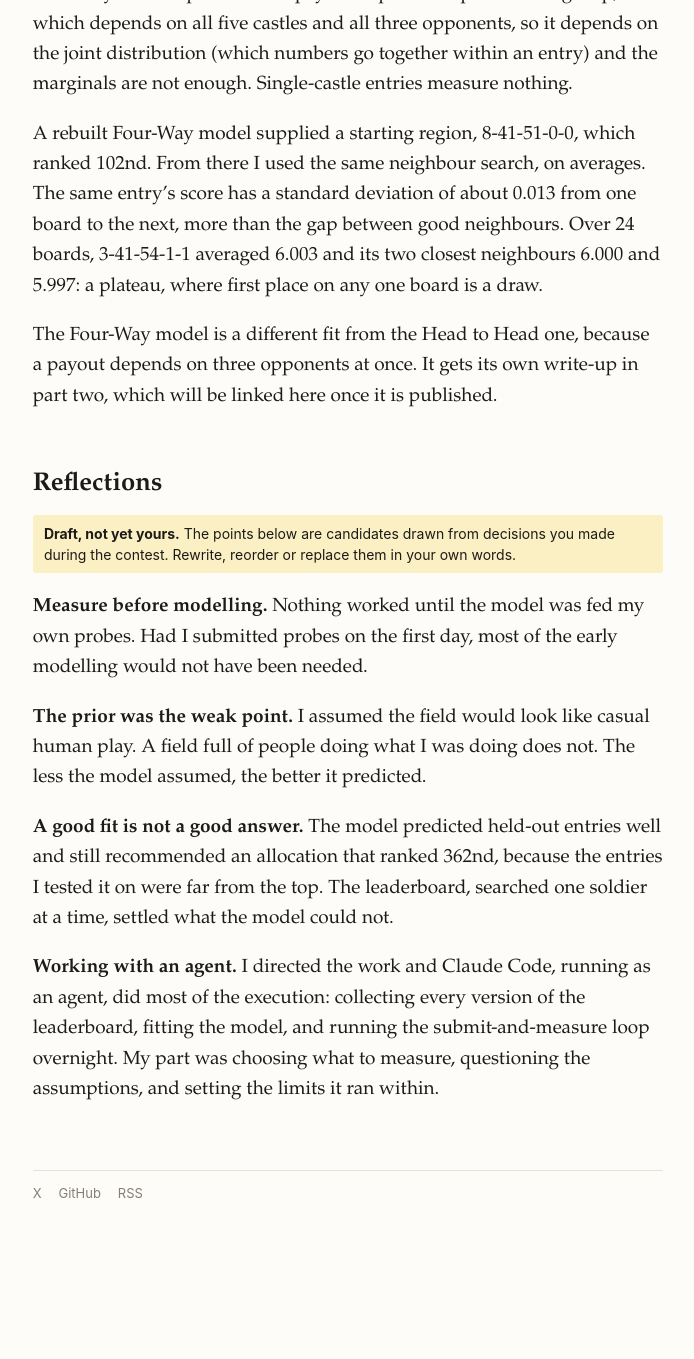
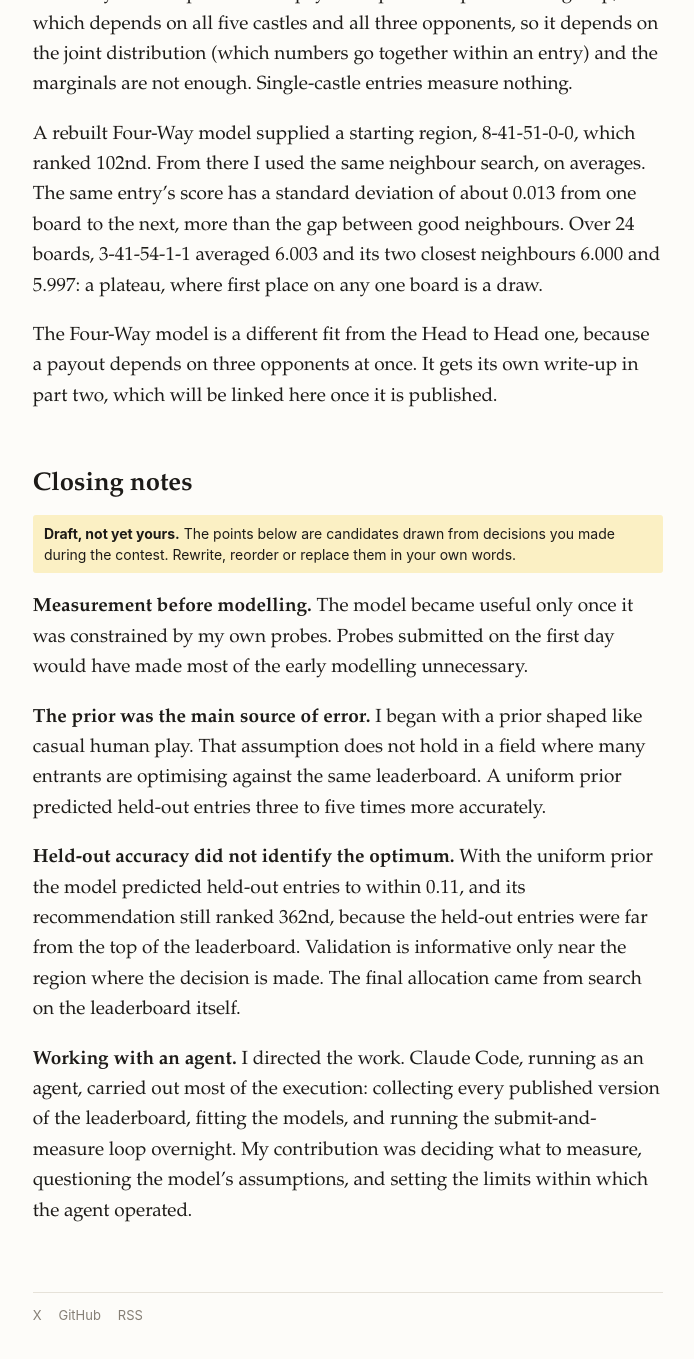
Before and after one commit to kinshu0/kinshu0.github.io, a Jekyll site: the page built from _posts/2026-11-22-castle-challenge.markdown, in a window 1280 px wide and 1400 px high, scrolled down 12088 px. Shown: the top 1359 px of the window, without its empty margins (292-986 px from the left). Built offline with Jekyll 4.4.1, drawn with Linux system fonts in a browser that asks for light colours; before the commit the page ends 13367 px from its top, so only the background shows below that.

Commit message:
Castle post: rename to Closing notes and make the draft points more formal
Co-Authored-By: Claude Fable 5.2 <noreply@anthropic.com>

```diff
--- a/_posts/2026-11-22-castle-challenge.markdown
+++ b/_posts/2026-11-22-castle-challenge.markdown
@@ -280,17 +280,17 @@ A rebuilt Four-Way model supplied a starting region, 8-41-51-0-0, which ranked 1
 
 The Four-Way model is a different fit from the Head to Head one, because a payout depends on three opponents at once. It gets its own write-up in part two, which will be linked here once it is published.
 
-## Reflections
+## Closing notes
 
 <p style="background:#fbf0c4;color:#1d1b18;font:14px/1.5 var(--sans);padding:.6em .8em;border-radius:3px"><b>Draft, not yet yours.</b> The points below are candidates drawn from decisions you made during the contest. Rewrite, reorder or replace them in your own words.</p>
 
-**Measure before modelling.** Nothing worked until the model was fed my own probes. Had I submitted probes on the first day, most of the early modelling would not have been needed.
+**Measurement before modelling.** The model became useful only once it was constrained by my own probes. Probes submitted on the first day would have made most of the early modelling unnecessary.
 
-**The prior was the weak point.** I assumed the field would look like casual human play. A field full of people doing what I was doing does not. The less the model assumed, the better it predicted.
+**The prior was the main source of error.** I began with a prior shaped like casual human play. That assumption does not hold in a field where many entrants are optimising against the same leaderboard. A uniform prior predicted held-out entries three to five times more accurately.
 
-**A good fit is not a good answer.** The model predicted held-out entries well and still recommended an allocation that ranked 362nd, because the entries I tested it on were far from the top. The leaderboard, searched one soldier at a time, settled what the model could not.
+**Held-out accuracy did not identify the optimum.** With the uniform prior the model predicted held-out entries to within 0.11, and its recommendation still ranked 362nd, because the held-out entries were far from the top of the leaderboard. Validation is informative only near the region where the decision is made. The final allocation came from search on the leaderboard itself.
 
-**Working with an agent.** I directed the work and Claude Code, running as an agent, did most of the execution: collecting every version of the leaderboard, fitting the model, and running the submit-and-measure loop overnight. My part was choosing what to measure, questioning the assumptions, and setting the limits it ran within.
+**Working with an agent.** I directed the work. Claude Code, running as an agent, carried out most of the execution: collecting every published version of the leaderboard, fitting the models, and running the submit-and-measure loop overnight. My contribution was deciding what to measure, questioning the model's assumptions, and setting the limits within which the agent operated.
 
 <link rel="stylesheet" href="/assets/castle/predictor.css">
 <script src="/assets/castle/predictor-data.js"></script>
```
